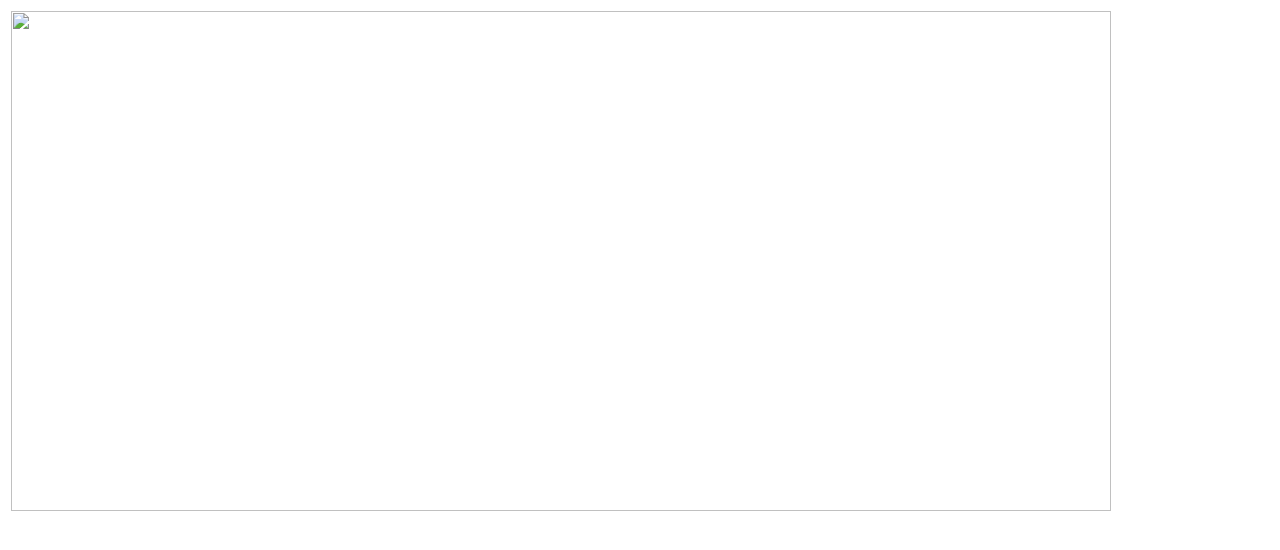
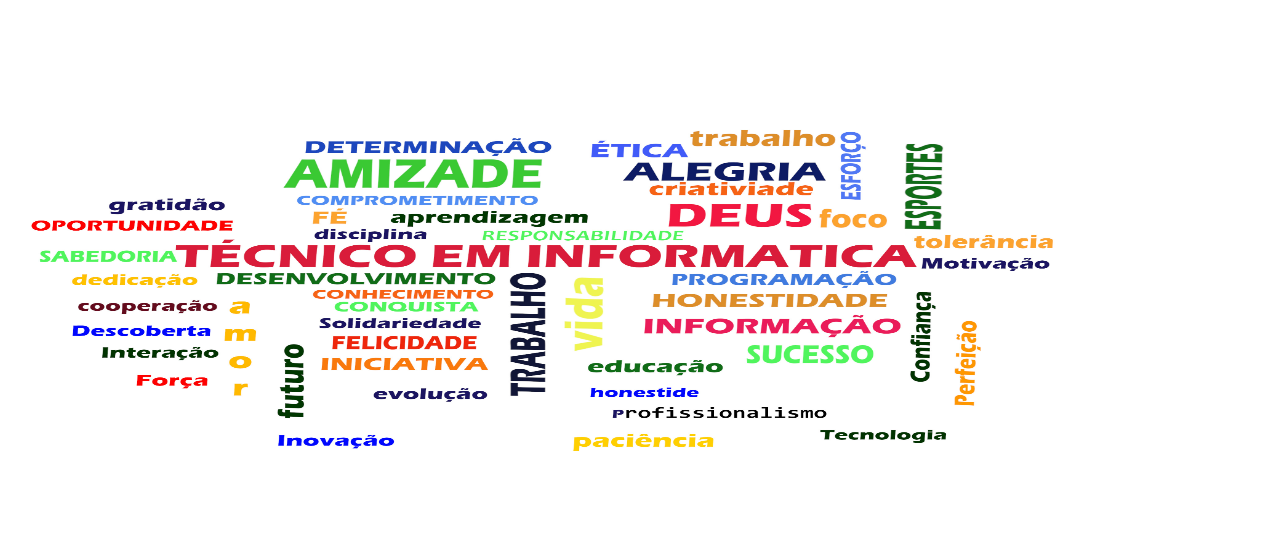
Before and after one commit to felipe162-xc/felipetd, a plain HTML site: page pt2.html in a window 1280 px wide. Drawn offline with Linux system fonts and the light colour scheme.

Commit message:
pt2.html

```diff
--- a/pt2.html
+++ b/pt2.html
@@ -10,7 +10,7 @@
 <table>
 	<tr>
 		<td>
-			<img src="imagem/painel.jpg"width="1100px" height="500px">
+			<img src="painel.jpg"width="1100px" height="500px">
 		</td>
 </table>
 
```
